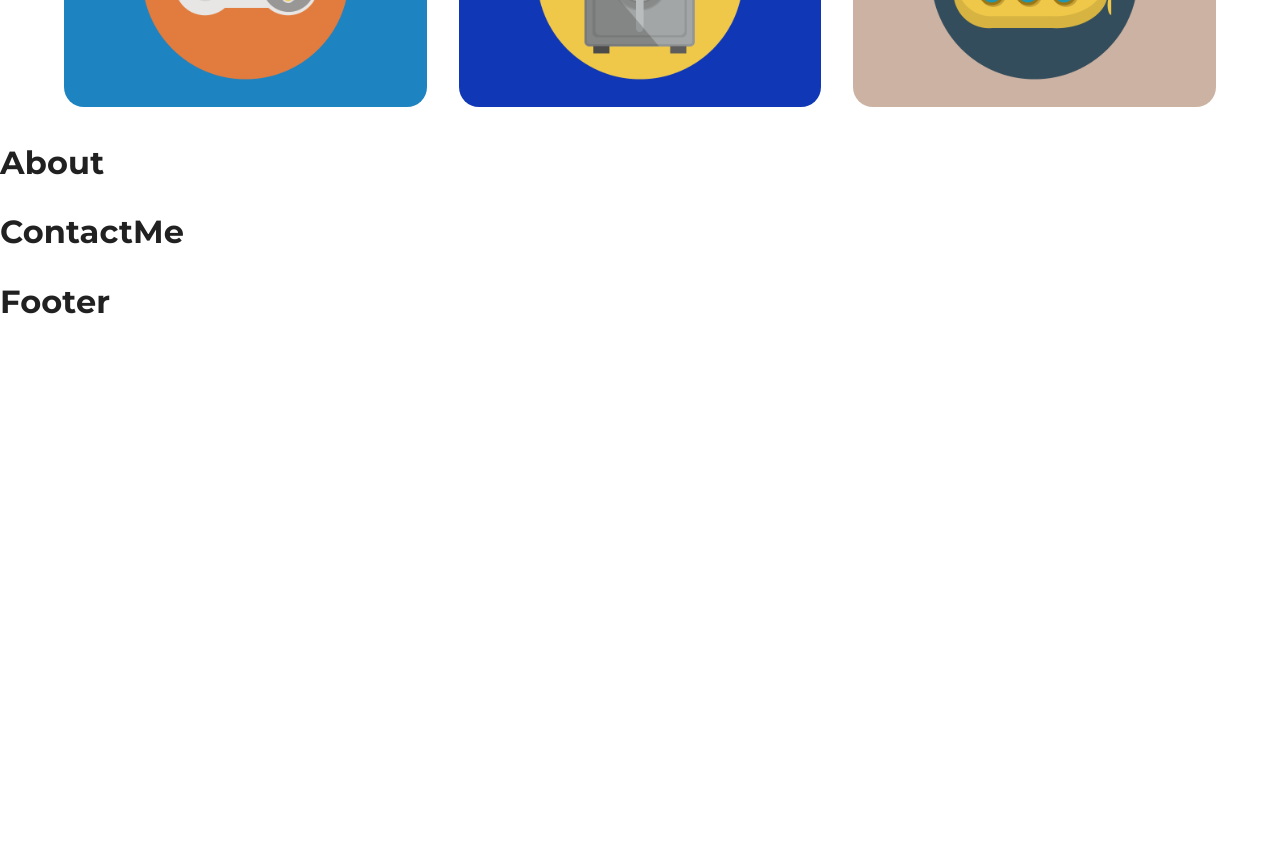
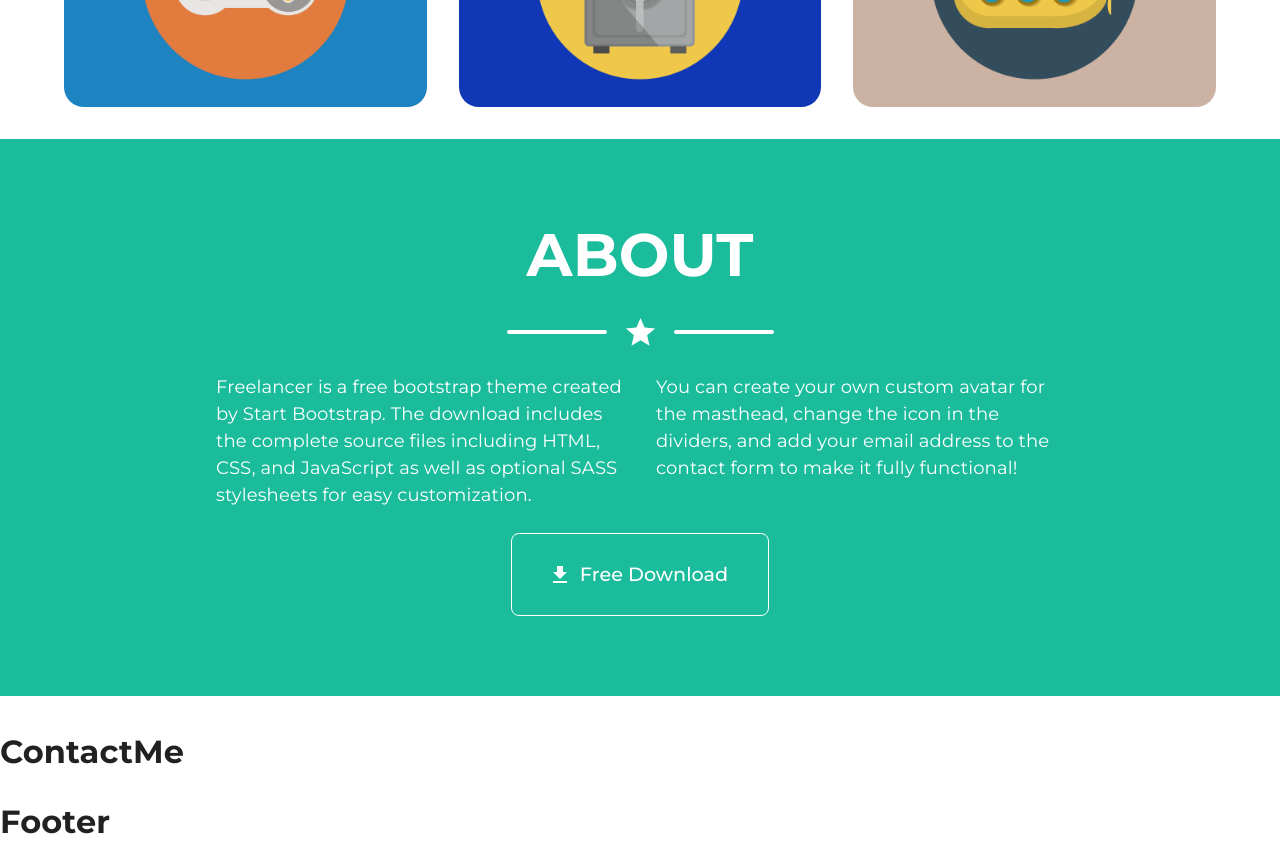
Before and after one commit to halahabaybeh/firstTaskReact, a React (Vite) app: page / in a window 1280 px wide. Shown: the part 1420-2287 px from the top of the page. Before the commit the page ends 1767 px from the top, so only its background shows below. Built offline with nearby package versions, Linux system fonts and the light colour scheme.

Commit message:
complete about section component

```diff
--- a/src/component/about/About.jsx
+++ b/src/component/about/About.jsx
@@ -1,4 +1,34 @@
+import { Box, Container, Grid, Typography, Button } from "@mui/material";
+import StarIcon from '@mui/icons-material/Star';
+import DownloadIcon from '@mui/icons-material/Download';
+
 function About() {
-    return <h1>About</h1>
+    return <Box sx={{ backgroundColor: '#1abc9c',  display: 'flex', justifyContent: 'center', alignItems: 'center', marginBottom: '2rem', py: 10 }}>
+        <Container sx={{ display: 'flex', justifyContent: 'center', alignItems: 'center', flexDirection: 'column', width: '70%', gap: '1.5rem' }}>
+            <Typography variant="h2" sx={{ color: 'white', fontWeight: 'bold', textTransform: 'uppercase' }}>ABOUT</Typography>
+            <Box sx={{ display: 'flex', justifyContent: 'center', alignItems: 'center', gap: '1rem' }}>
+                <Box sx={{ backgroundColor: "white", width: 100, height: 4, borderRadius: 5 }} />
+                <StarIcon sx={{ color: 'white', fontSize: 35 }} />
+                <Box sx={{ backgroundColor: "white", width: 100, height: 4, borderRadius: 5 }} />
+            </Box>
+            <Grid container spacing={4}>
+                <Grid item sm={12} md={6}>
+                    <Typography variant='p' sx={{ color: 'white', fontSize: 18, textAlign: 'justify' }}>
+                        Freelancer is a free bootstrap theme created by Start Bootstrap. The download includes the complete source files including HTML, CSS, and JavaScript as well as optional SASS stylesheets for easy customization.
+                    </Typography>
+                </Grid>
+                <Grid item sm={12} md={6}>
+                    <Typography variant='p' sx={{ color: 'white', fontSize: 18, textAlign: 'justify' }}>
+                        You can create your own custom avatar for the masthead, change the icon in the dividers, and add your email address to the contact form to make it fully functional!
+                    </Typography>
+
+                </Grid>
+
+
+
+            </Grid>
+<Button variant='outlined' startIcon={<DownloadIcon style={{ fontSize: '1.5rem' }} />} sx={{color: 'white' ,'&:hover':{backgroundColor: 'white', color: '#1abc9c', borderColor: 'white'} , px: 5 , py: 3, borderRadius: 2, fontSize: '1.2rem', borderColor: 'white', textTransform: 'none' }}>Free Download</Button>
+        </Container>
+    </Box>
 }
 export default About;
```
